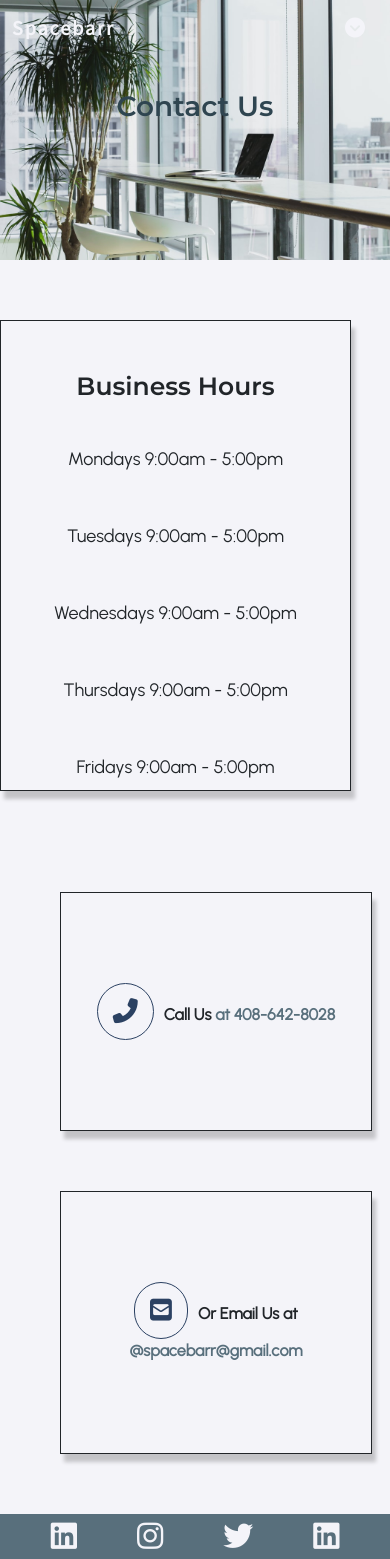
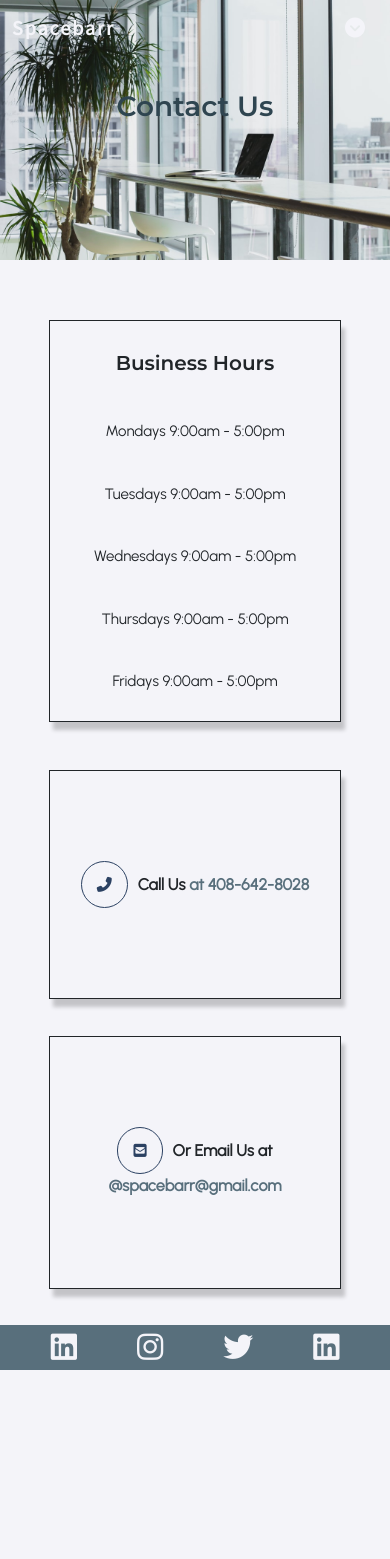
Before and after one commit to melissabarrerafarias/freelanced-company, a React (Create React App) app: page /contact in a window 390 px wide. After the commit the page ends 1370 px from the top, so only its background shows below. Built offline with nearby package versions, Linux system fonts and the light colour scheme.

Commit message:
mobile responsive contact page info

```diff
--- a/src/contact.css
+++ b/src/contact.css
@@ -36,7 +36,7 @@
     padding-top: 50px;
     border-style: solid;
     border-width: 0.5px;
-    width: 50%;
+    width: 80%;
     height: 82%;
 }
 
@@ -78,7 +78,7 @@ ol, ul {
     padding-bottom: 90px;
     border-style: solid;
     border-width: 0.5px;
-    width: 50%;
+    width: 80%;
     font-family: 'Urbanist', sans-serif;
     font-weight: 600
 }
@@ -122,6 +122,7 @@ ol, ul {
     }
 
     .contact-divs {
+        margin: 60px;
         width: 80%;
     }
 }
@@ -133,14 +134,81 @@ ol, ul {
     }
 
     .business-hours-div {
-        width: 90%;
+        width: 100%;
         height: 82.3%;
     }
 
+    .contact-divs {
+        width: 80%;
+    }
+
+    .contact-logos {
+        font-size: 18px;
+        margin-right: 10px
+    }
 }
 
-@media (max-width: 767.98px) {}
+@media (max-width: 767.98px) {
+    .hours li {
+        margin-bottom: 40px;
+        font-size: 18px;
+    }
 
-@media (max-width: 575.98px) {}
+    .business-hours-div {
+        width: 100%;
+        height: 85%;
+        padding-top: 30px
+    }
 
-@media (max-width: 375.98px) {}
+    .contact-divs {
+        width: 78%;
+    }
+}
+
+@media (max-width: 575.98px) {
+    .hours li {
+        margin-bottom: 40px;
+        font-size: 15px;
+    }
+
+    #businessHours {
+        justify-content: center;
+    }
+
+    .business-heading {
+        font-size: 20px;
+    }
+
+    .business-hours-div {
+        width: 80%;
+        height: 85%;
+        padding-top: 30px
+    }
+
+    .contact-divs {
+        width: 80%;
+        margin: 0 auto;
+        margin-bottom: 10%;
+        margin-top: 10%;
+    }
+
+    .contact-logos {
+        font-size: 15px;
+        margin-right: 10px
+    }
+}
+
+@media (max-width: 375.98px) {
+    .business-hours-div {
+        width: 100%;
+    }
+
+    .contact-divs {
+        width: 100%;
+    }
+
+    .contact-logos {
+        font-size: 15px;
+        margin-right: 5px
+    }
+}
--- a/src/pages/Contact.js
+++ b/src/pages/Contact.js
@@ -10,9 +10,9 @@ function Contact() {
                 <img src={computerImg} className="contact-img"></img>
             </div>
 
+            <div className="container"> {/* row must always be placed inside container (will cause white space if not) */}
                 <div className="row">
-
-                <div className="col-md-6 text-center d-flex justify-content-md-end">
+                    <div id = "businessHours" className="col-md-6 text-center d-flex justify-content-md-end d-flex justify-content-sm-center">
                         <div className="business-hours-div">
                             <h3 className="business-heading">Business Hours</h3>
                             <ul className="hours">
@@ -23,7 +23,6 @@ function Contact() {
                                 <li>Fridays 9:00am - 5:00pm</li>
                             </ul>
                         </div>
-
                     </div>
 
                     <div id="contact-info" className="col-md-6 text-center">
@@ -38,7 +37,7 @@ function Contact() {
                         </div>
                     </div>
                 </div>
-
+            </div>
         </main>
     )
 }
```
Lines whose indentation alone changed are shown as unchanged.
